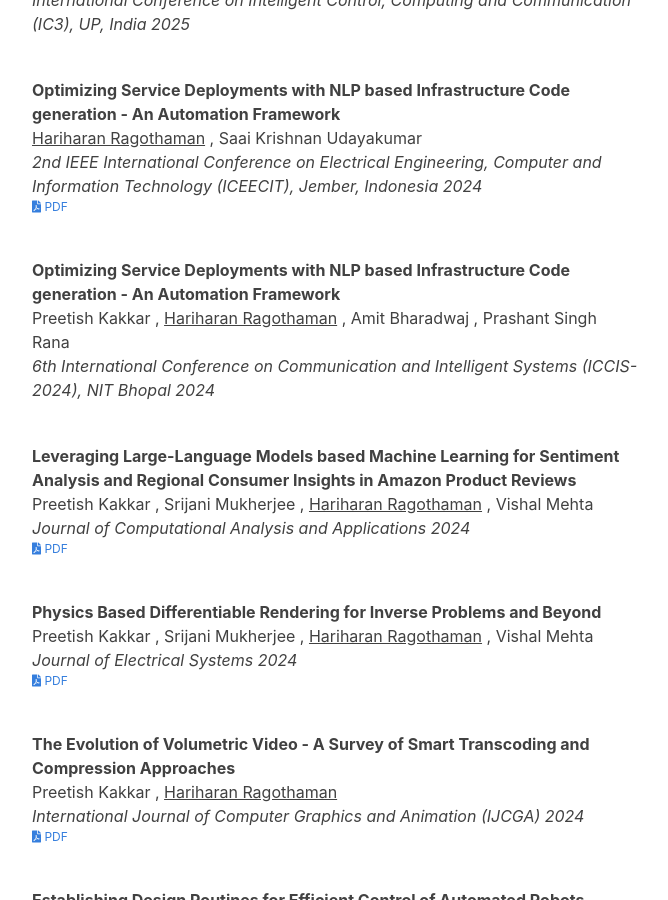
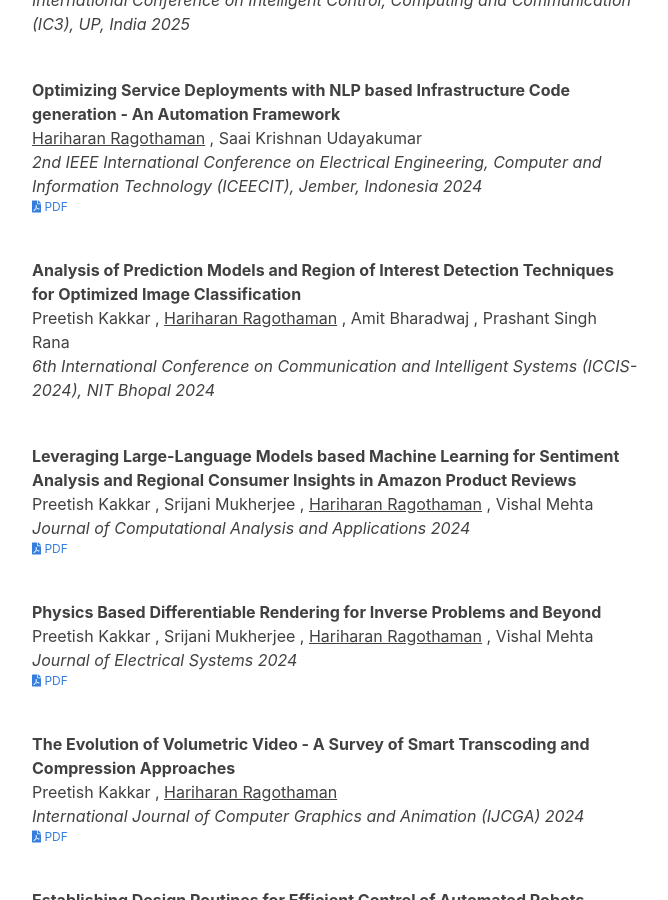
Before and after one commit to hariharanragothaman/hariharanragothaman.github.io, a Jekyll site: the page built from index.md, in a window 1280 px wide and 900 px high, scrolled down 3499 px. Shown: the whole window, without its empty margins (305-973 px from the left). Built offline with Jekyll 4.4.1, drawn with Linux system fonts in a browser that asks for light colours; nearby versions of some CDN libraries; some web fonts are replaced.

Commit message:
Polishes and Updates

```diff
--- a/_data/publications.yaml
+++ b/_data/publications.yaml
@@ -54,7 +54,7 @@
     - Hariharan Ragothaman
     - Amit Bharadwaj
     - Prashant Singh Rana
-  title: Optimizing Service Deployments with NLP based Infrastructure Code generation - An Automation Framework
+  title: Analysis of Prediction Models and Region of Interest Detection Techniques for Optimized Image Classification
   venue: 6th International Conference on Communication and Intelligent Systems (ICCIS-2024), NIT Bhopal
   year: 2024
   type: conference
```
